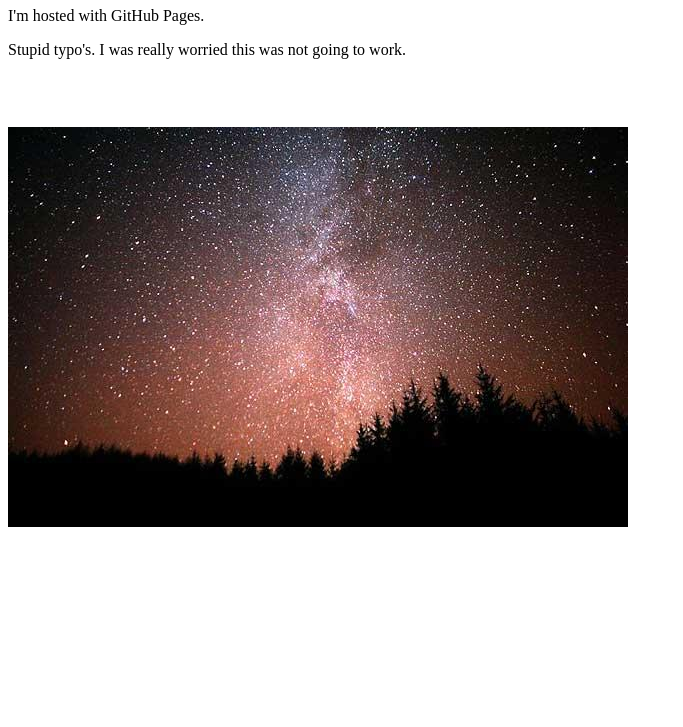
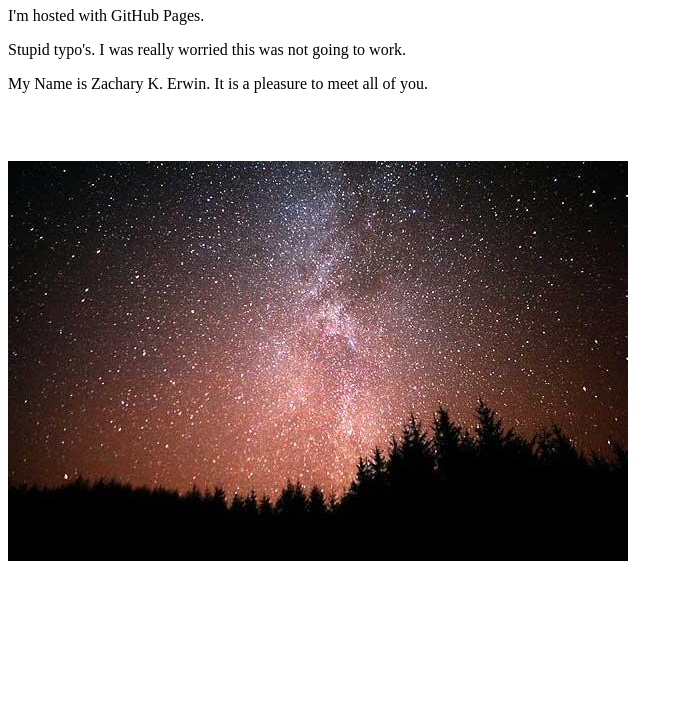
Before and after one commit to pandaman87/pandaman87.github.io, a plain HTML site: page index.html in a window 1280 px wide. Shown: the part 73-800 px from the top of the page, without its empty margins (0-683 px from the left). Drawn offline with Linux system fonts and the light colour scheme.

Commit message:
new greeting
new greeting

```diff
--- a/index.html
+++ b/index.html
@@ -8,6 +8,7 @@
 
 			<p>I'm hosted with GitHub Pages.</p>
 			<p>Stupid typo's. I was really worried this was not going to work.</p>
+			<p>My Name is Zachary K. Erwin. It is a pleasure to meet all of you.</p>
 
 				<br>
 				<br>
```
